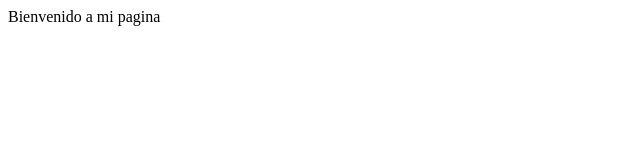
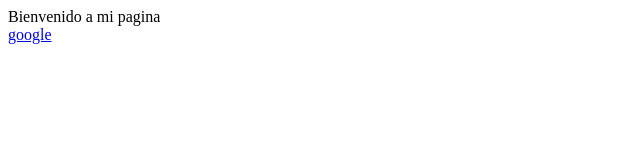
Before and after one commit to ProfeEdgard/Test2, a plain HTML site: page Test2/web/index.html in a window 1280 px wide. Shown: the full height of the page, 0-640 px from the left. Drawn offline with Linux system fonts and the light colour scheme.

Commit message:
Update index.html

```diff
--- a/Test2/web/index.html
+++ b/Test2/web/index.html
@@ -12,5 +12,6 @@ and open the template in the editor.
     </head>
     <body>
         <div>Bienvenido a mi pagina</div>
+        <a href="https://google.cl">google</a>
     </body>
 </html>
```
